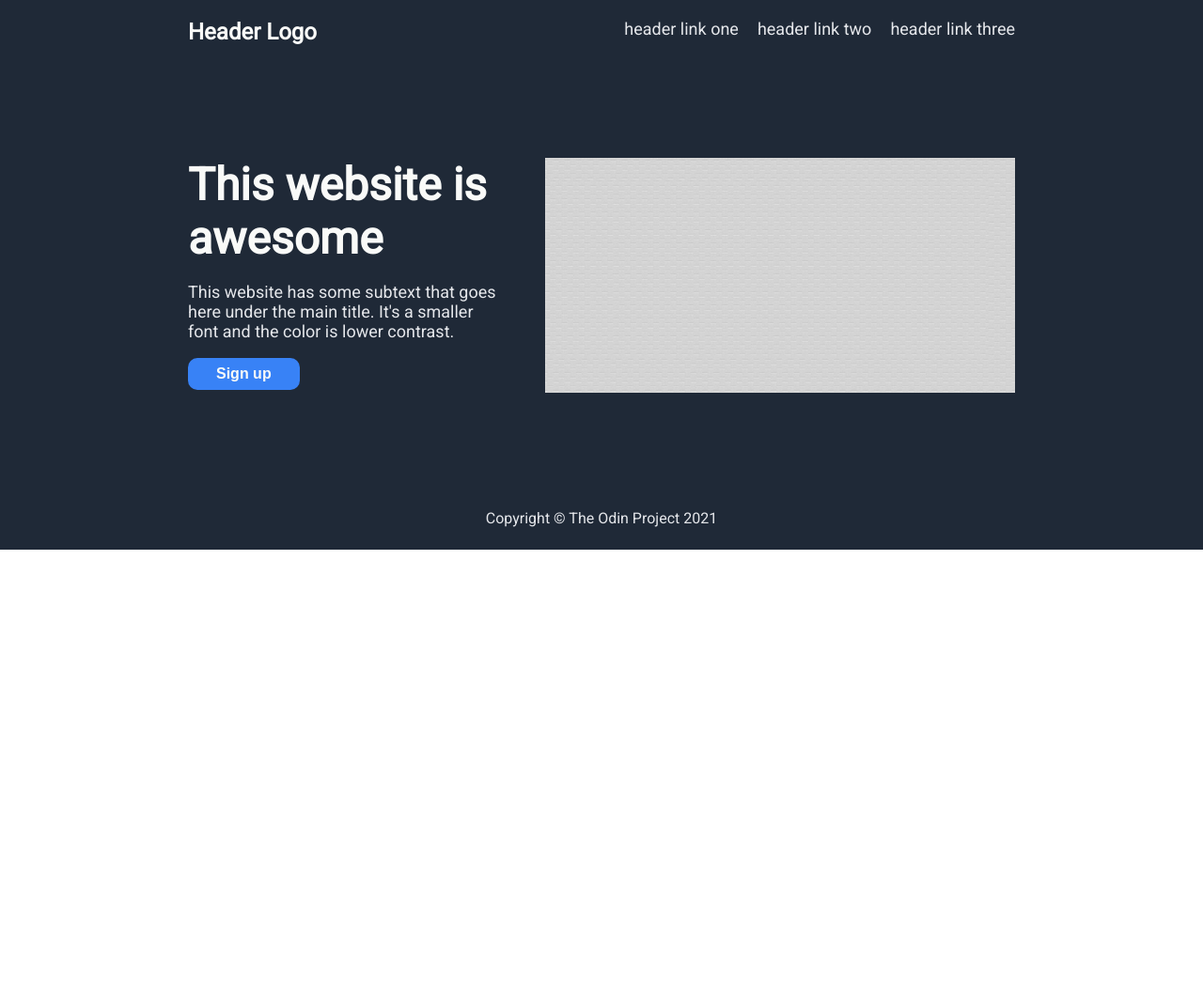
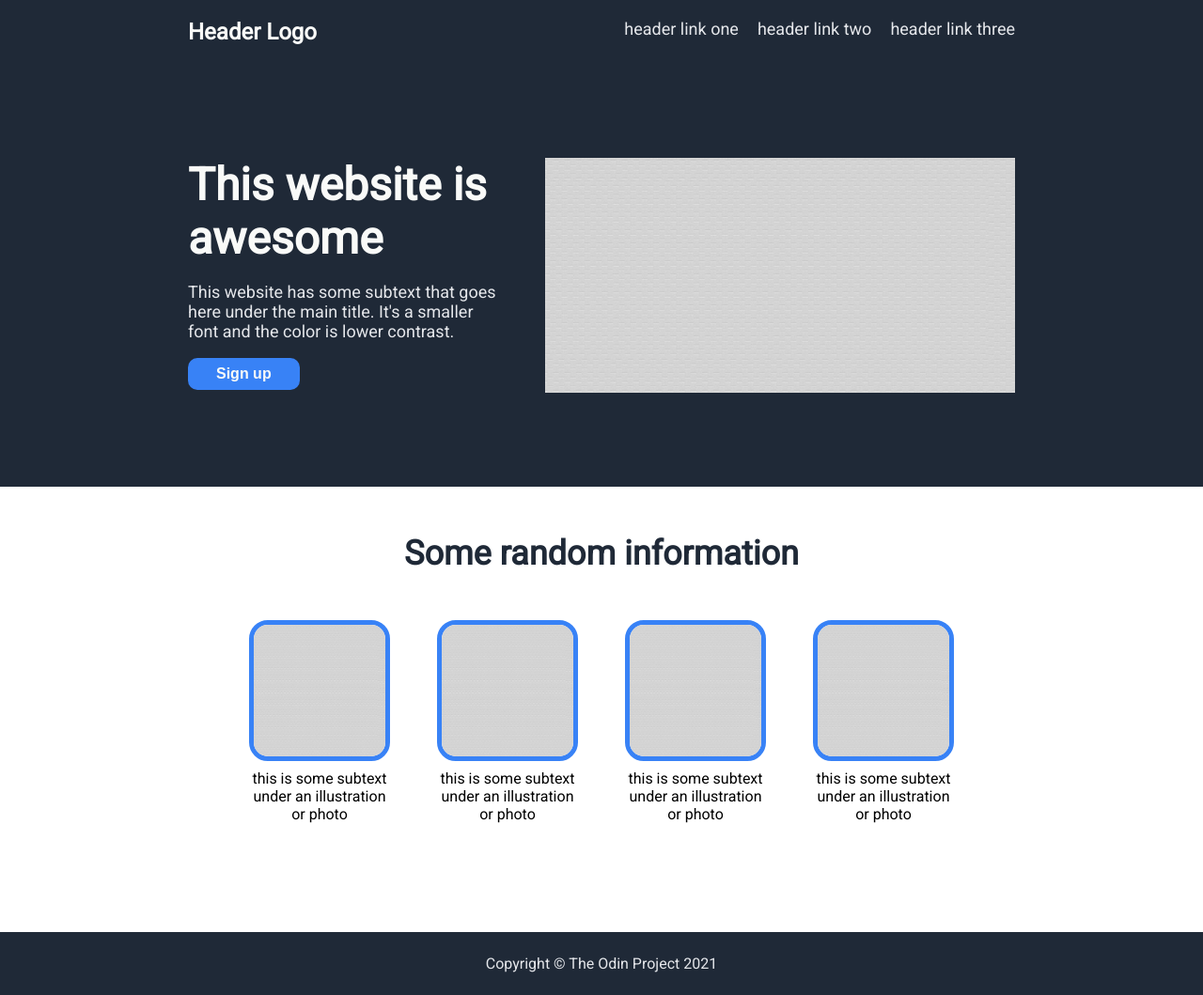
Before and after one commit to amin-codin/landing-page, a plain HTML site: page index.html in a window 1280 px wide. Shown: the whole page at 94% size. Before the commit the page ends 800 px from the top, so only its background shows below. Drawn offline with Linux system fonts and the light colour scheme.

Commit message:
Design info div

```diff
--- a/index.html
+++ b/index.html
@@ -25,7 +25,30 @@
                 </div>
                 <img src="./images/sample.jpg" alt="business photo" title="sample company photo">
             </div>
-        <div class="three"></div>
+        <div class="info">
+            <div class="title">
+                Some random information
+            </div>
+            <div class="content">
+                <div class="image">
+                    <img src="./images/sample.jpg" alt="information photo" title="sample info photo">
+                    <p>this is some subtext under an illustration or photo</p>
+                </div>
+                <div class="image">
+                    <img src="./images/sample.jpg" alt="information photo" title="sample info photo">
+                    <p>this is some subtext under an illustration or photo</p>
+                </div>
+                <div class="image">
+                    <img src="./images/sample.jpg" alt="information photo" title="sample info photo">
+                    <p>this is some subtext under an illustration or photo</p>
+                </div>
+                <div class="image">
+                    <img src="./images/sample.jpg" alt="information photo" title="sample info photo">
+                    <p>this is some subtext under an illustration or photo</p>
+                </div>
+            </div>
+
+        </div>
         <div class="four"></div>
         <div class="five"></div>
         <div class="footer">
--- a/style.css
+++ b/style.css
@@ -1,4 +1,4 @@
-body{
+body {
     font-family:'Roboto', sans-sarif;
     margin:0;
 }
@@ -65,6 +65,39 @@ body{
     border-style:none;
 }
 
+.info .title{
+    font-size:36px;
+    font-weight:800;
+    color:#1F2937;
+    text-align:center;
+    padding:50px;
+
+}
+
+.info .content{
+    display:flex;
+    justify-content:center;
+    gap:50px;
+    margin-bottom:100px;
+}
+
+.info .image{
+    max-width:150px;
+    text-align:center;
+}
+
+.info img{
+    box-sizing:border-box;
+    width:150px;
+    height:150px;
+    border:5px solid #3882F6;
+    border-radius:20px;
+}
+
+.image p{
+    margin-top:5px;
+}
+
 .footer{
     padding:8px;
     display:flex;
```
